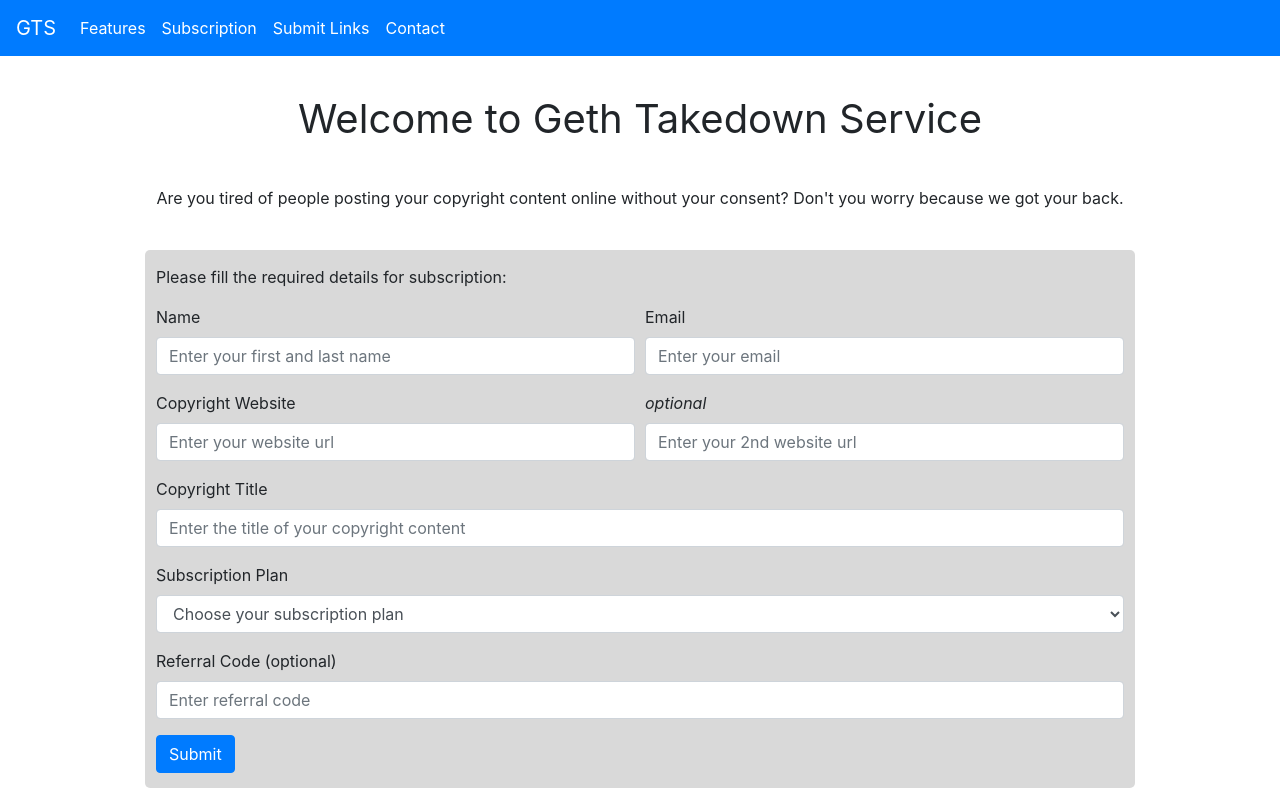
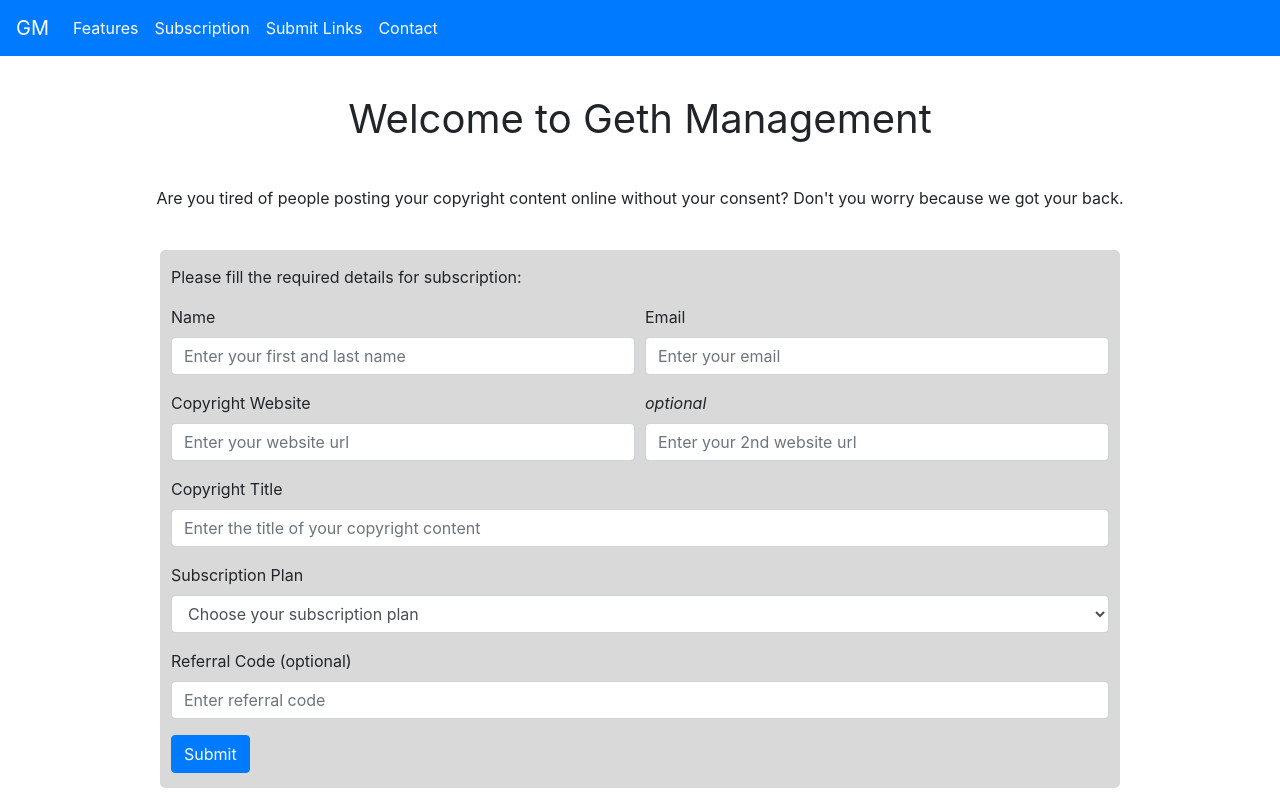
Before and after one commit to getheash/geth-management, a React (Create React App) app: page / in a window 1280 px wide. Shown: the top 800 px of the page. Built offline with nearby package versions, Linux system fonts and the light colour scheme.

Commit message:
Changed the title
added enough margin to the components

```diff
--- a/src/component/navbar.jsx
+++ b/src/component/navbar.jsx
@@ -5,7 +5,7 @@ const NavBar = () => {
     <div>
       <nav className="navbar navbar-expand-sm fixed-top navbar-dark bg-primary">
         <a className="navbar-brand" href="#">
-          GTS
+          GM
         </a>
         <button
           className="navbar-toggler"
--- a/src/component/title.jsx
+++ b/src/component/title.jsx
@@ -4,7 +4,7 @@ const Title = () => {
   return (
     <div>
       <h1 className="text-center" id="title">
-        Welcome to Geth Takedown Service
+        Welcome to Geth Management
       </h1>
     </div>
   );
--- a/src/index.css
+++ b/src/index.css
@@ -89,8 +89,7 @@ li a:hover {
   background-color: rgba(128, 128, 128, 0.3);
   padding: 15px 6px;
   border-radius: 5px;
-  margin-top: 15px;
-  margin-bottom: 30px;
+  margin: 15px 15px 30px 15px;
 }
 
 #subscription p,
```
